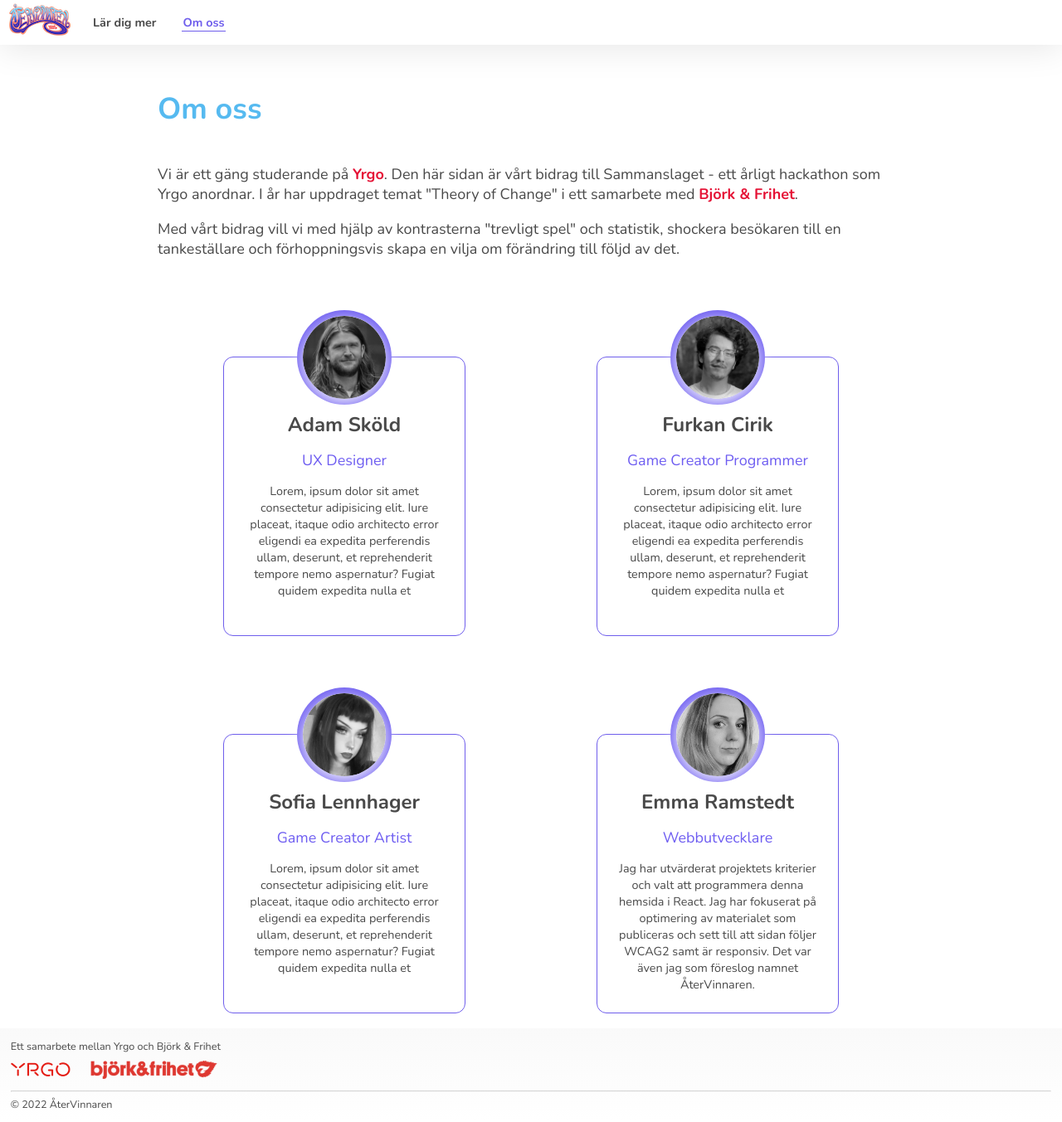
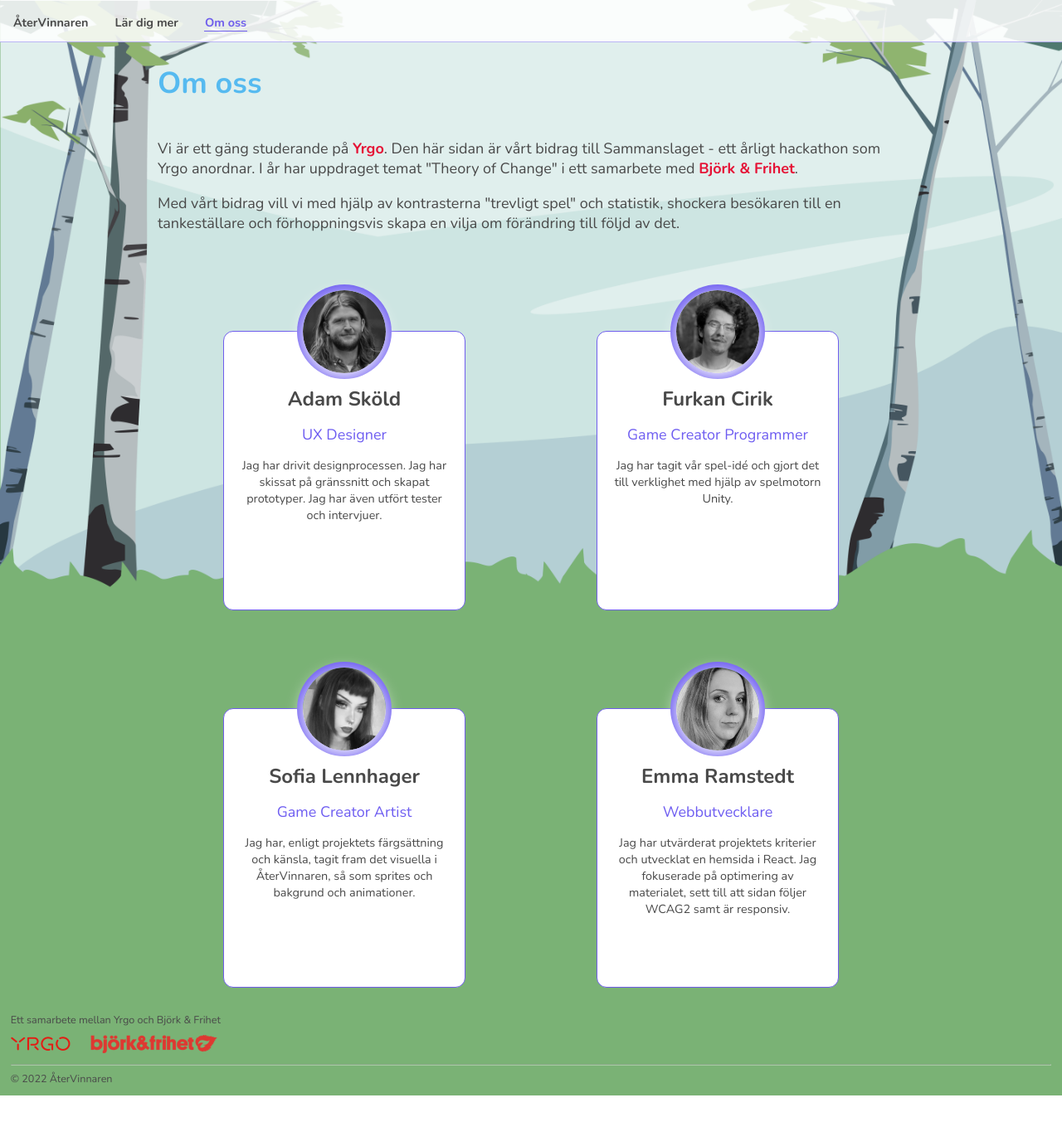
Before and after one commit to emmaramstedt/Sammanslaget, a React (Create React App) app: page /omoss in a window 1280 px wide. Shown: the whole page at 83% size. After the commit the page ends 1321 px from the top, so only its background shows below. Built offline with nearby package versions, Linux system fonts and the light colour scheme.

Commit message:
added background

```diff
--- a/src/App.css
+++ b/src/App.css
@@ -31,6 +31,10 @@ body {
   min-height: 100vh;
   display: flex;
   flex-direction: column;
+  background: url("./assets/images/background.png");
+  background-size: contain;
+  background-repeat: no-repeat;
+  background-color: #7ab275;
 }
 
 .app {
@@ -52,7 +56,7 @@ h1 {
 }
 
 .atervinnaren {
-  width: 1920px;
-  height: 1080px;
+  width: 700px;
+  height: 700px;
   display: block;
 }
--- a/src/components/Buttons/index.jsx
+++ b/src/components/Buttons/index.jsx
@@ -20,6 +20,7 @@ const ButtonsWrapper = styled.div`
   display: flex;
   justify-content: space-between;
   max-width: 300px;
+  margin-top: 2em;
   .active button {
     background-color: #6f5eec !important;
     color: white !important;
--- a/src/components/Footer/index.jsx
+++ b/src/components/Footer/index.jsx
@@ -6,11 +6,7 @@ const FooterWrapper = styled.div`
   display: flex;
   flex-direction: column-reverse;
   margin-top: auto;
-  background: linear-gradient(
-    0deg,
-    rgba(255, 255, 255, 1) 0%,
-    rgba(237, 237, 237, 0.3071603641456583) 100%
-  );
+  background: #7ab275;
   padding-top: 1em;
   font-size: 0.7em;
 
--- a/src/components/Navbar/index.jsx
+++ b/src/components/Navbar/index.jsx
@@ -4,12 +4,13 @@ import atervinnarenlogo from "../../assets/logos/atervinnaren.png";
 
 const NavWrapper = styled.div`
   width: 100vw;
+  border-bottom: 1px solid #6e5eec74;
+  background-color: #ffffffda;
   nav {
     margin-bottom: 2em;
     font-size: 0.8em;
     font-weight: 800;
-    box-shadow: 0px 4px 41px rgba(0, 0, 0, 0.1);
-    height: 54px;
+    height: 1.5em;
   }
 
   nav ul {
@@ -56,7 +57,8 @@ const Navbar = () => {
       <nav>
         <ul>
           <NavLink to="/">
-            <img src={atervinnarenlogo} alt="Återvinnaren logo" />
+            {/* <img src={atervinnarenlogo} alt="Återvinnaren logo" /> */}
+            <li>ÅterVinnaren</li>
           </NavLink>
           <NavLink to="/merinfo">
             <li>Lär dig mer</li>
--- a/src/pages/About.jsx
+++ b/src/pages/About.jsx
@@ -65,25 +65,25 @@ const About = () => {
           Name="Adam Sköld"
           Role="UX Designer"
           Photo={Adam}
-          Contribution="Lorem, ipsum dolor sit amet consectetur adipisicing elit. Iure placeat, itaque odio architecto error eligendi ea expedita perferendis ullam, deserunt, et reprehenderit tempore nemo aspernatur? Fugiat quidem expedita nulla et"
+          Contribution="Jag har drivit designprocessen. Jag har skissat på gränssnitt och skapat prototyper. Jag har även utfört tester och intervjuer."
         />
         <AboutCard
           Name="Furkan Cirik"
           Role="Game Creator Programmer"
           Photo={Furkan}
-          Contribution="Lorem, ipsum dolor sit amet consectetur adipisicing elit. Iure placeat, itaque odio architecto error eligendi ea expedita perferendis ullam, deserunt, et reprehenderit tempore nemo aspernatur? Fugiat quidem expedita nulla et"
+          Contribution="Jag har tagit vår spel-idé och gjort det till verklighet med hjälp av spelmotorn Unity."
         />
         <AboutCard
           Name="Sofia Lennhager"
           Role="Game Creator Artist"
           Photo={Sofia}
-          Contribution="Lorem, ipsum dolor sit amet consectetur adipisicing elit. Iure placeat, itaque odio architecto error eligendi ea expedita perferendis ullam, deserunt, et reprehenderit tempore nemo aspernatur? Fugiat quidem expedita nulla et"
+          Contribution="Jag har, enligt projektets färgsättning och känsla, tagit fram det visuella i ÅterVinnaren, så som sprites och bakgrund och animationer."
         />
         <AboutCard
           Name="Emma Ramstedt"
           Role="Webbutvecklare"
           Photo={Emma}
-          Contribution="Jag har utvärderat projektets kriterier och valt att programmera denna hemsida i React. Jag har fokuserat på optimering av materialet som publiceras och sett till att sidan följer WCAG2 samt är responsiv. Det var även jag som föreslog namnet ÅterVinnaren."
+          Contribution="Jag har utvärderat projektets kriterier och utvecklat en hemsida i React. Jag fokuserade på optimering av materialet, sett till att sidan följer WCAG2 samt är responsiv."
         />
       </Wrapper>
     </>
```
Also changed, not shown: src/assets/images/background.png (added).
